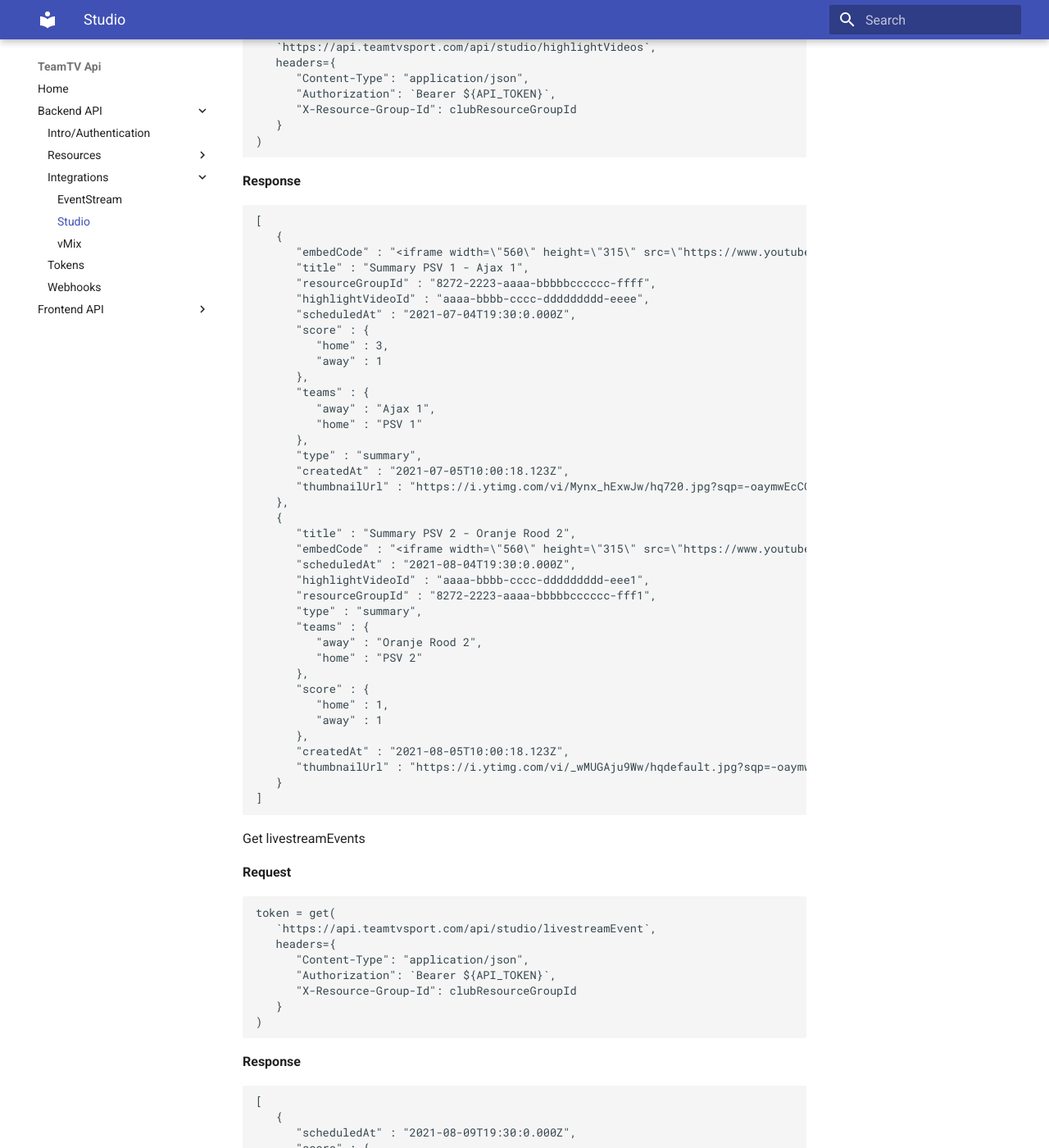
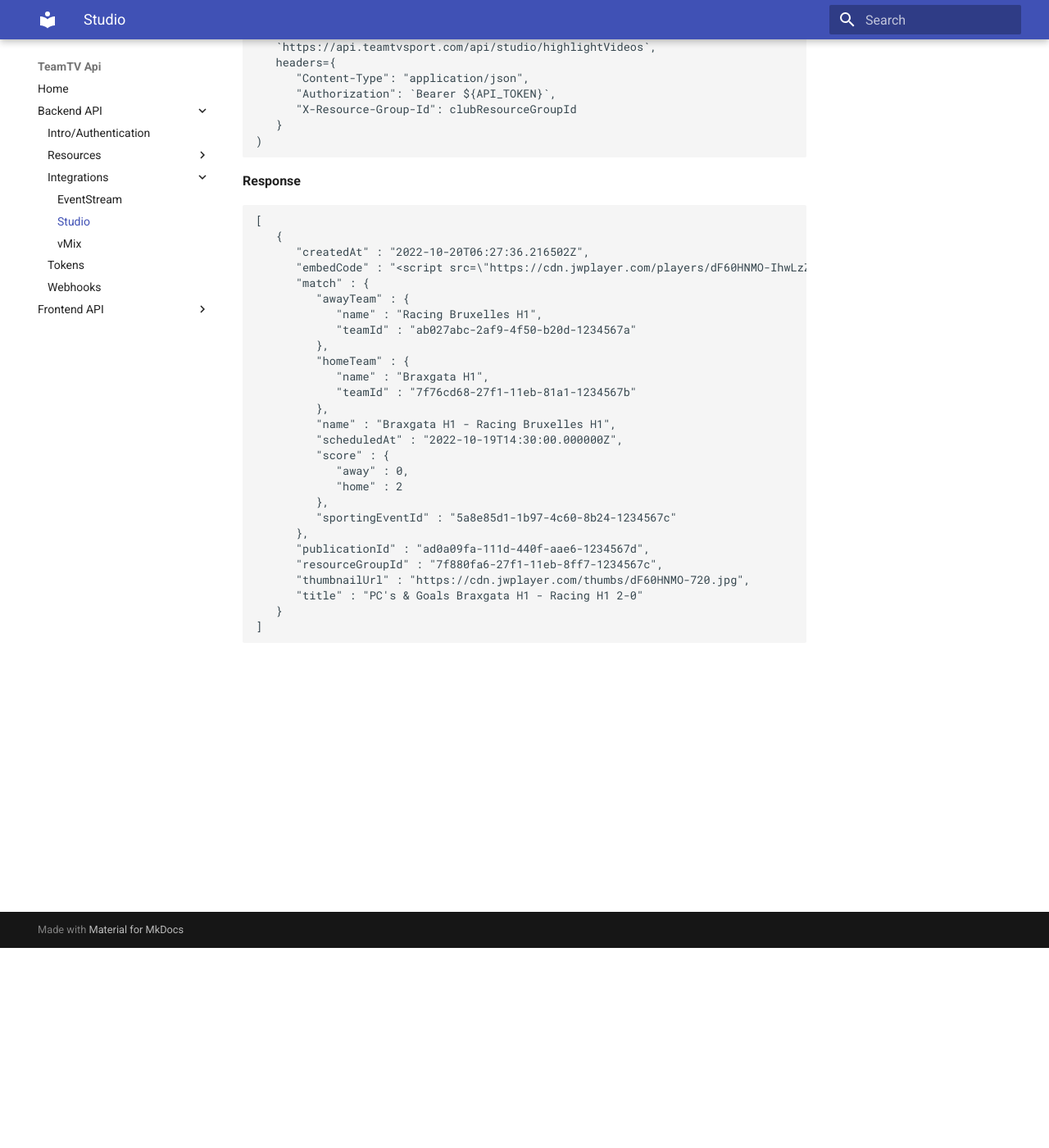
Before and after one commit to teamtv/teamtv-api-documentation, an MkDocs documentation site: the page built from docs/backend_api/studio.md, in a window 1280 px wide and 1400 px high, scrolled down 244 px. Shown: the whole window at 82% size. Built offline with MkDocs 1.6.1 and Material for MkDocs 9.7.7, drawn with Linux system fonts in a browser that asks for light colours; some of the changed text lies outside the part shown.

Commit message:
Update docs

````diff
--- a/docs/backend_api/studio.md
+++ b/docs/backend_api/studio.md
@@ -19,92 +19,29 @@ token = get(
 ```json
 [
    {
-      "embedCode" : "<iframe width=\"560\" height=\"315\" src=\"https://www.youtube.com/embed/XhbdpjILa6U\" title=\"YouTube video player\" frameborder=\"0\" allow=\"accelerometer; autoplay; clipboard-write; encrypted-media; gyroscope; picture-in-picture\" allowfullscreen></iframe>",
-      "title" : "Summary PSV 1 - Ajax 1",
-      "resourceGroupId" : "8272-2223-aaaa-bbbbbcccccc-ffff",
-      "highlightVideoId" : "aaaa-bbbb-cccc-ddddddddd-eeee",
-      "scheduledAt" : "2021-07-04T19:30:0.000Z",
-      "score" : {
-         "home" : 3,
-         "away" : 1
+      "createdAt" : "2022-10-20T06:27:36.216502Z",
+      "embedCode" : "<script src=\"https://cdn.jwplayer.com/players/dF60HNMO-IhwLzZyK.js\"></script>",
+      "match" : {
+         "awayTeam" : {
+            "name" : "Racing Bruxelles H1",
+            "teamId" : "ab027abc-2af9-4f50-b20d-1234567a"
+         },
+         "homeTeam" : {
+            "name" : "Braxgata H1",
+            "teamId" : "7f76cd68-27f1-11eb-81a1-1234567b"
+         },
+         "name" : "Braxgata H1 - Racing Bruxelles H1",
+         "scheduledAt" : "2022-10-19T14:30:00.000000Z",
+         "score" : {
+            "away" : 0,
+            "home" : 2
+         },
+         "sportingEventId" : "5a8e85d1-1b97-4c60-8b24-1234567c"
       },
-      "teams" : {
-         "away" : "Ajax 1",
-         "home" : "PSV 1"
-      },
-      "type" : "summary",
-      "createdAt" : "2021-07-05T10:00:18.123Z",
-      "thumbnailUrl" : "https://i.ytimg.com/vi/Mynx_hExwJw/hq720.jpg?sqp=-oaymwEcCOgCEMoBSFXyq4qpAw4IARUAAIhCGAFwAcABBg==&rs=AOn4CLCMgofrdTxL6TVnhMqvsOUfsKT5-g"
-   },
-   {
-      "title" : "Summary PSV 2 - Oranje Rood 2",
-      "embedCode" : "<iframe width=\"560\" height=\"315\" src=\"https://www.youtube.com/embed/02uh5ZBXokg\" title=\"YouTube video player\" frameborder=\"0\" allow=\"accelerometer; autoplay; clipboard-write; encrypted-media; gyroscope; picture-in-picture\" allowfullscreen></iframe>",
-      "scheduledAt" : "2021-08-04T19:30:0.000Z",
-      "highlightVideoId" : "aaaa-bbbb-cccc-ddddddddd-eee1",
-      "resourceGroupId" : "8272-2223-aaaa-bbbbbcccccc-fff1",
-      "type" : "summary",
-      "teams" : {
-         "away" : "Oranje Rood 2",
-         "home" : "PSV 2"
-      },
-      "score" : {
-         "home" : 1,
-         "away" : 1
-      },
-      "createdAt" : "2021-08-05T10:00:18.123Z",
-      "thumbnailUrl" : "https://i.ytimg.com/vi/_wMUGAju9Ww/hqdefault.jpg?sqp=-oaymwEcCOADEI4CSFXyq4qpAw4IARUAAIhCGAFwAcABBg==&rs=AOn4CLACNGK56gJz7GbQh1Nl_SSU7fVEcQ"
+      "publicationId" : "ad0a09fa-111d-440f-aae6-1234567d",
+      "resourceGroupId" : "7f880fa6-27f1-11eb-8ff7-1234567c",
+      "thumbnailUrl" : "https://cdn.jwplayer.com/thumbs/dF60HNMO-720.jpg",
+      "title" : "PC's & Goals Braxgata H1 - Racing H1 2-0"
    }
 ]
 ```
-
-Get livestreamEvents
-
-**Request**
-```javascript
-token = get(
-   `https://api.teamtvsport.com/api/studio/livestreamEvent`,
-   headers={
-      "Content-Type": "application/json",
-      "Authorization": `Bearer ${API_TOKEN}`,
-      "X-Resource-Group-Id": clubResourceGroupId
-   }
-)
-```
-
-**Response**
-```json
-[
-   {
-      "scheduledAt" : "2021-08-09T19:30:0.000Z",
-      "score" : {
-         "away" : 0,
-         "home" : 0
-      },
-      "state" : "upcoming",
-      "title" : "PSV 1 - Ajax 1",
-      "teams" : {
-         "home" : "PSV 1",
-         "away" : "Ajax 1"
-      },
-      "embedCode" : "<iframe width=\"560\" height=\"315\" src=\"https://www.youtube.com/embed/2CD9aEjFZwU\" title=\"YouTube video player\" frameborder=\"0\" allow=\"accelerometer; autoplay; clipboard-write; encrypted-media; gyroscope; picture-in-picture\" allowfullscreen></iframe>",
-      "livestreamEventId" : "aaaa-bbbb-cccc-ddddddddd-eeee",
-      "resourceGroupId" : "8272-2223-aaaa-bbbbbcccccc-ffff"
-   },
-   {
-      "teams" : {
-         "away" : "Ajax 2",
-         "home" : "PSV 2"
-      },
-      "embedCode" : "<iframe width=\"560\" height=\"315\" src=\"https://www.youtube.com/embed/I83XWCSBgSc\" title=\"YouTube video player\" frameborder=\"0\" allow=\"accelerometer; autoplay; clipboard-write; encrypted-media; gyroscope; picture-in-picture\" allowfullscreen></iframe>",
-      "livestreamEventId" : "aaaa-bbbb-cccc-ddddddddd-eeee",
-      "resourceGroupId" : "8272-2223-aaaa-bbbbbcccccc-fff1",
-      "scheduledAt" : "2021-08-05T19:30:0.000Z",
-      "score" : {
-         "away" : 0,
-         "home" : 1
-      },
-      "state" : "live",
-      "title" : "PSV 2 - Ajax 2"
-   }
-]
-```
````
